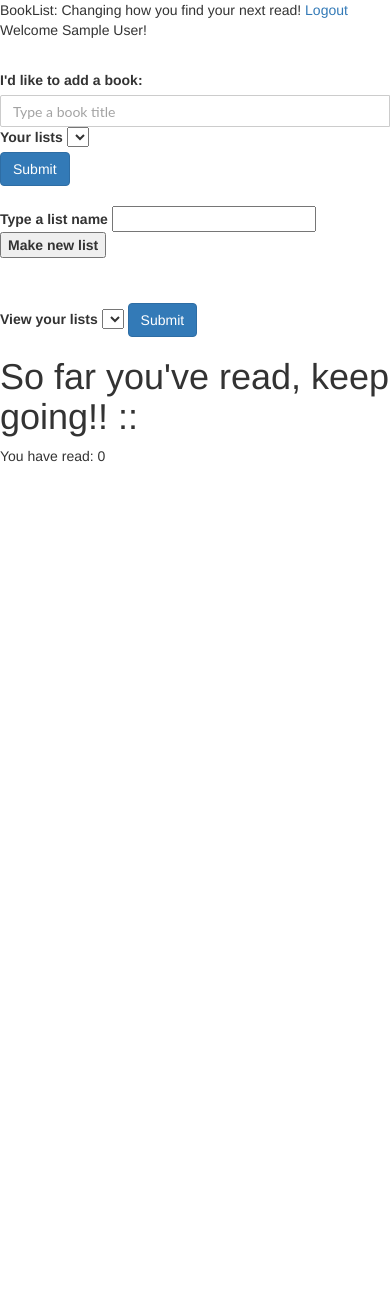
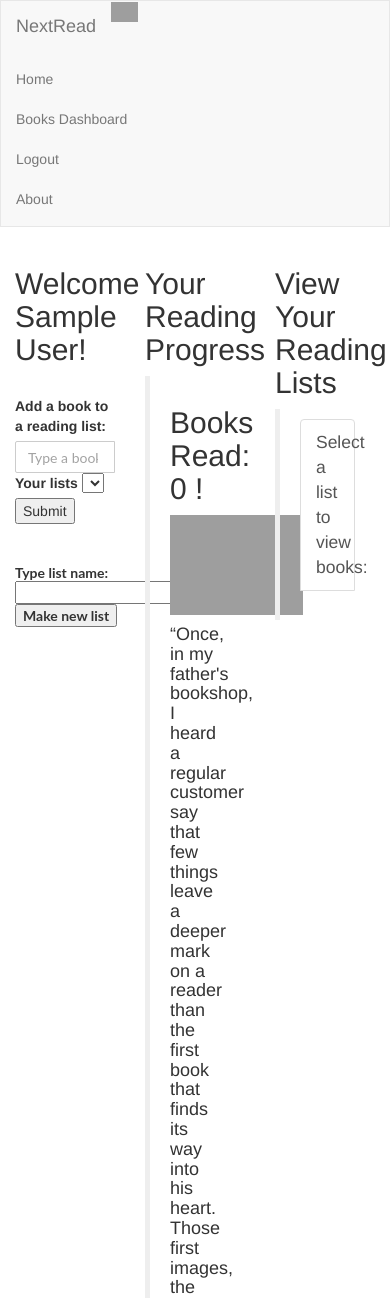
Before and after one commit to meda123/BookList, a Flask app: page /users/1 in a window 390 px wide. Shown: the top 1298 px of the page. Before the commit the page ends 462 px from the top, so only its background shows below. Run offline with Flask 2, Linux system fonts and the light colour scheme; the visitor is signed in with stand-in values (Sample User, id 1); data comes from the database, SQL or seed files in the repository; data that the repository does not hold is empty; some libraries are stand-ins or nearby versions; grey boxes are pictures that could not be loaded.

Commit message:
Background working, fill colors match, pretty ready.

```diff
--- a/server.py
+++ b/server.py
@@ -170,13 +170,13 @@ def process_list():
 
 
 
-@app.route('/view_list', methods=['POST'])
+@app.route('/view_list', methods=['GET'])
 def select_list():
     """If user is logged in, allow them to select a list and collect the list name they select"""
 
     user_id = session.get("user_id")
-    list_name = request.form["list-name"]
-    list_id = Lista.query.filter_by(list_name=list_name).first().list_id
+    list_id = request.args["list-id"]
+    # list_id = Lista.query.filter_by(list_id=list_name).first().list_id
 
 
     return redirect("/view_list/%s" % list_id)
--- a/templates/base.html
+++ b/templates/base.html
@@ -1,59 +1,74 @@
 <!DOCTYPE html>
 <html>
 <head>
-    <title> {% block title %} Booklist {% endblock %} </title>
-     <!--  <link rel="stylesheet"> -->
 
-    <link href="https://maxcdn.bootstrapcdn.com/bootstrap/3.3.7/css/bootstrap.min.css" rel="stylesheet">
-    <!-- <link href="/static/project.css" rel="stylesheet"> -->
-    <script>
+
+ <!-- ################################ HEAD ################################## -->
+
+<title> {% block title %} NextRead {% endblock %} </title>
+<link href="https://maxcdn.bootstrapcdn.com/bootstrap/3.3.7/css/bootstrap.min.css" rel="stylesheet">
+<link href="/static/main.css" rel="stylesheet">
+
+  <!--   Leave script as is, do NOT change position  -->
+<script>
 
 
         function doSortable(){
-            console.log('i');
-            debugger;
+            // console.log('i');
+            // debugger;
             $("#sortable").sortable();
         }
-    </script>
- <script src="https://ajax.googleapis.com/ajax/libs/jquery/2.1.3/jquery.min.js"></script>
+</script>
+
+<script src="https://ajax.googleapis.com/ajax/libs/jquery/2.1.3/jquery.min.js"></script>
 <link rel="stylesheet" href="https://ajax.googleapis.com/ajax/libs/jqueryui/1.11.3/themes/smoothness/jquery-ui.css">
+<script src="https://maxcdn.bootstrapcdn.com/bootstrap/3.3.2/js/bootstrap.js"></script>
 
-    <!-- <link rel="stylesheet" href="//code.jquery.com/ui/1.12.1/themes/smoothness/jquery-ui.css"> -->
+<link href="https://fonts.googleapis.com/css?family=Lora" rel="stylesheet">
 
 
- <!-- script src="https://code.jquery.com/jquery-1.12.4.js"></script> -->
-   <!-- <script  src="https://ajax.googleapis.com/ajax/libs/jquery/3.2.0/jquery.min.js"> </script> -->
-  <!-- <script src="https://code.jquery.com/ui/1.12.1/jquery-ui.js"></script> -->
-  <!-- <script src="//code.jquery.com/ui/1.12.1/jquery-ui.js"></script> -->
-    <script src="https://maxcdn.bootstrapcdn.com/bootstrap/3.3.2/js/bootstrap.js"></script>
-   <!--  <script src="https://code.jquery.com/jquery-3.2.1.js"></script> -->
+{% block page_specific_js %} {% endblock %}
 
-  <!--   <script src="https://code.jquery.com/ui/1.12.1/jquery-ui.js"></script> -->
+ <!-- ########################### NAVIGATION BAR ######################### -->
+ <body>
+  <meta charset="utf-8">
+  <meta name="viewport" content="width=device-width, initial-scale=1">
+
+    <nav class="navbar navbar-default" id = "nav-section">
+      <div class="container-fluid">
+        <div class="navbar-header">
+         <a class="navbar-brand" href="#"> NextRead </a>
+         <img alt = "NextRead logo" src = "/static/images/logo.png" height = 20 id="logo-nav">
+        </div>
+
+
+        <ul class="nav navbar-nav">
+            <li><a href="/">Home</a></li>
+
+            {% if "user_id" in session %}
+            <li> <a href="{{url_for('user_details', user_id=session.user_id)}}"> Books Dashboard</a> </li>
+             <li> <a href="/logout">Logout</a> </li>
+            {% else %}
+            <li> <a href="/login">Login</a> </li>
+            <li> <a href="/register_form"> Register! </a> </li>
+            {% endif %}
+
+             <li><a href="">About</a></li>
+        </ul>
+      </div>
+    </nav>
 
 
 
 
-
-{% block page_specific_js %}{% endblock %}
-</head>
-<body>
-
-BookList: Changing how you find your next read!
-
-
-{% if "user_id" in session %}
-    <a href="/logout">Logout</a>
-{% else %}
-    <li> <a href="/login">Login</a> </li>
-    <li> <a href="/register_form"> New User? Register! </a> </li>
-{% endif %}
-
+ <!-- ########################### BODY CONTENT ######################### -->
 
 {% block content %}
     Here is your body content
+
 {% endblock %}
 
-
+  <!--   Leave script as is, do NOT change position  -->
 <script src="https://ajax.googleapis.com/ajax/libs/jqueryui/1.11.3/jquery-ui.min.js" onload="doSortable();"></script>
 </body>
 </html>
--- a/templates/user.html
+++ b/templates/user.html
@@ -12,12 +12,16 @@
 
 {% block content %}
 
-<p> Welcome {{user.name}}! </p> <br>
+<div class = "container-fluid">
+<div class = "row">
 
+<!-- ##################### FIRST DIV / ADD BOOK W TYPEAHEAD ################### -->
+<div class="col-xs-4 dash-columns">
 
+<h2> Welcome {{user.name}}! </h2> <br>
 
 <form action = "/results" method="POST">
-    <label for = "search-input"> I'd like to add a book: </label>
+    <label for = "search-input"> Add a book to a reading list: </label>
 <!--     <input type = "text" name = "search_box" id = "search-input"> -->
     <div class="typeahead__container">
         <div class="typeahead__field">
@@ -35,7 +39,7 @@
 
     <div>
         <label for="list-name"> Your lists </label>
-        <select id="list-select" name="list-name" class="list-name">
+        <select id="list-select" name="list-name" class="list-name color-salmon">
 
             {% for user_list in user_lists %}
                 <option value = "{{ user_list.list_name }}"> {{ user_list.list_name }}
@@ -43,32 +47,81 @@
             {% endfor %}
         </select>
         </div>
-        <input type="submit" class="btn btn-primary">
+        <input type="submit" class="submit-button">
+        <br> <br> <br>
 </form>
 
-<!-- ***** ABOVE HANDLES TYPEAHEAD user_input & list-name ***** -->
+
+<form action="/add_list" method="POST">
+    <div class="typeahead__container">
+        <label>
+            Type list name:
+            <input type="list_name" name="list_name" class = "color-salmon">
+            <p> <input type="submit" value="Make new list" class="submit-button">  <p>
+        </label>
+    </div>
+</form>
 
 
-<br>
-<form action="/add_list" method="POST">
-
-    <div>
-        <label>
-            Type a list name
-            <input type="list_name" name="list_name">
-            <input type="submit" value="Make new list">
-        </label>
-
-    </div>
-
-</form>
-
-<!-- ***** ABOVE HANDLES CREATING NEW LIST with new list_name ***** -->
+<!-- Below closes column div  -->
+</div>
 
 
 
-<br> <br>
-<form id = "view-list-form" action = "/view_list" method="POST">
+<!-- ##################### YOUR READING PROGRESS ################### -->
+
+   <div class="col-xs-4 dash-columns">
+   <h2> Your Reading Progress </h2>
+
+        <blockquote>
+            <h2 class= "main-text-color" id="book-count"> Books Read: {{ count }} !</h2>
+            <img src = "/static/images/heart.jpg" height="100" class="pics rounded-circle" >
+
+            <h4 class="quote-text"> “Once, in my father's bookshop, I heard a regular customer say that few things leave a deeper mark on a reader than the first book that finds its way into his heart. Those first images, the echo of words we think we have left behind, accompany us throughout our lives and sculpt a palace in our memory to which, sooner or later—no matter how many books we read, how many worlds we discover, or how much we learn or forget—we will return.” <br> <br>
+            ― Carlos Ruiz Zafón, The Shadow of the Wind </h4>
+
+
+     </blockquote>
+
+
+
+
+<!-- Below closes column div -->
+    </div>
+
+
+<!-- ##################### VIEW LISTS ################### -->
+
+<div class="col-xs-4 dash-columns">
+<h2> View Your Reading Lists </h2>
+
+<blockquote>
+
+<div class="list-group">
+    <a class="list-group-item color-salmon"> Select a list to view books: </a>
+    <form id = "view-list-form" action = "/view_list" method="GET">
+  <!--   <select id="list-select" name="list-name" class="list-name"> -->
+
+        {% for user_list in user_lists %}
+        <a href ="/view_list?list-id={{user_list.list_id}}" class="list-group-item" option value= "{{ user_list.list_name }}"> {{ user_list.list_name }}
+        </option> </a>
+        {% endfor %}
+
+        </form>
+
+
+</blockquote>
+</div>
+
+<!-- </div> -->
+<!--
+step1) How do I just make hrefs to each list?
+step2) Allow them to select from here
+ -->
+
+
+<!--  ##################### THIS IS WORKING #####################   -->
+<!-- <form id = "view-list-form" action = "/view_list" method="GET">
     <label for="list-name"> View your lists </label>
     <select id="list-select" name="list-name" class="list-name">
 
@@ -77,8 +130,8 @@
             </option>
         {% endfor %}
     </select>
-    <input type="submit" class="btn btn-primary">
-</form>
+    <input type="submit" class="submit-button">
+</form>  -->
 
 
 <script>
@@ -87,18 +140,15 @@
     });
 </script>
 
-<!-- ***** ABOVE HANDLES VIEWING lists with list_name & user_id ***** -->
-
-
-<!--  ############################## READ SO FAR ########################## -->
-
-<h1> So far you've read, keep going!! ::  </h1>
-<p> You have read: {{ count }} </p>
+<!-- Below closes column div  -->
 
 
 
-
-
+<!--  ##################### END OF THREE SECTIONS #####################   -->
+<!--  Below closes row div -->
+    </div>
+<!--  Below closes container fluid div -->
+<div>
 
 
 {% endblock %}
```
Also changed, not shown: templates/homepage.html (+7 -10 lines), templates/results.html (+9 -7 lines), templates/view_list.html (+8 -6 lines), 1 other file.
